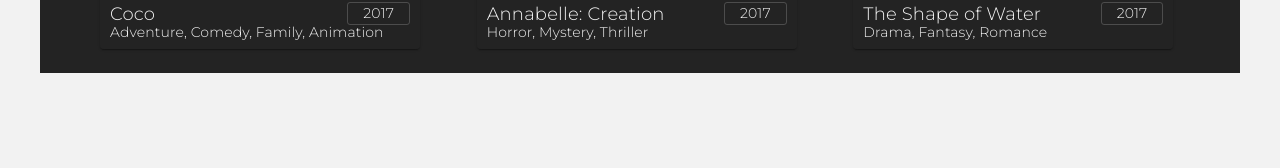
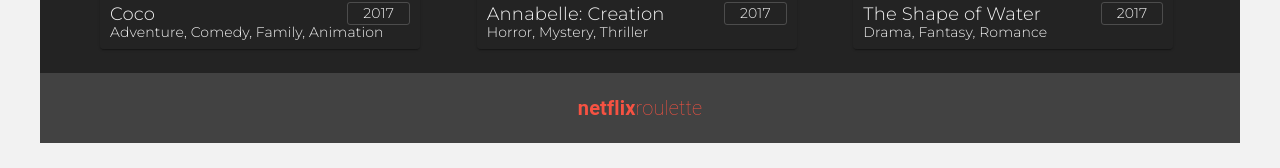
Before and after one commit to galbeiroc/reactjs_global_mentoring, a React app in the folder home_task_2/: page / in a window 1280 px wide. Shown: the part 3785-3953 px from the top of the page. Before the commit the page ends 3886 px from the top, so only its background shows below. Built offline with nearby package versions, Linux system fonts and the light colour scheme.

Commit message:
implement footer component

```diff
--- a/home_task_2/src/App.jsx
+++ b/home_task_2/src/App.jsx
@@ -1,4 +1,6 @@
 import React from 'react';
+
+import { Footer } from './components/Footer/Footer';
 import { Header } from './components/Header/Header';
 import { Main } from './components/Main/Main';
 
@@ -7,6 +9,7 @@ export default function App() {
     <>
       <Header />
       <Main />
+      <Footer />
     </>
   )
 };
--- /dev/null
+++ b/home_task_2/src/components/Footer/Footer.jsx
@@ -0,0 +1,12 @@
+import React from 'react';
+import { Logo } from '../Header/Logo/Logo';
+
+import './Footer.scss';
+
+export const Footer = () => {
+  return (
+    <footer>
+      <Logo />
+    </footer>
+  )
+}
--- /dev/null
+++ b/home_task_2/src/components/Footer/Footer.scss
@@ -0,0 +1,9 @@
+@import "../../styles/variables.scss";
+
+footer {
+  align-items: center;
+  background-color: $grey2-color;
+  display: flex;
+  justify-content: center;
+  height: 70px;
+}
```
